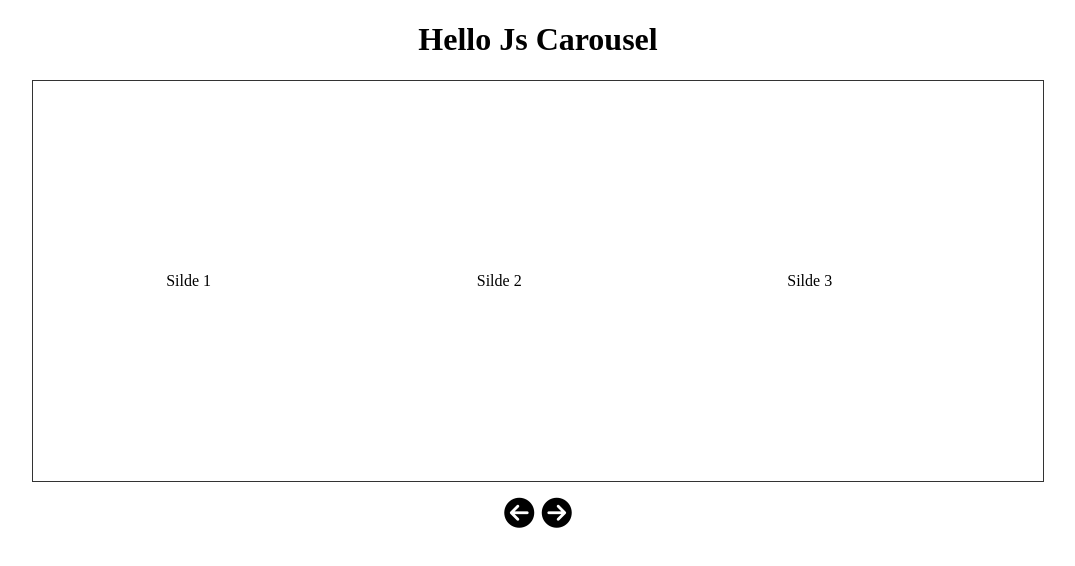
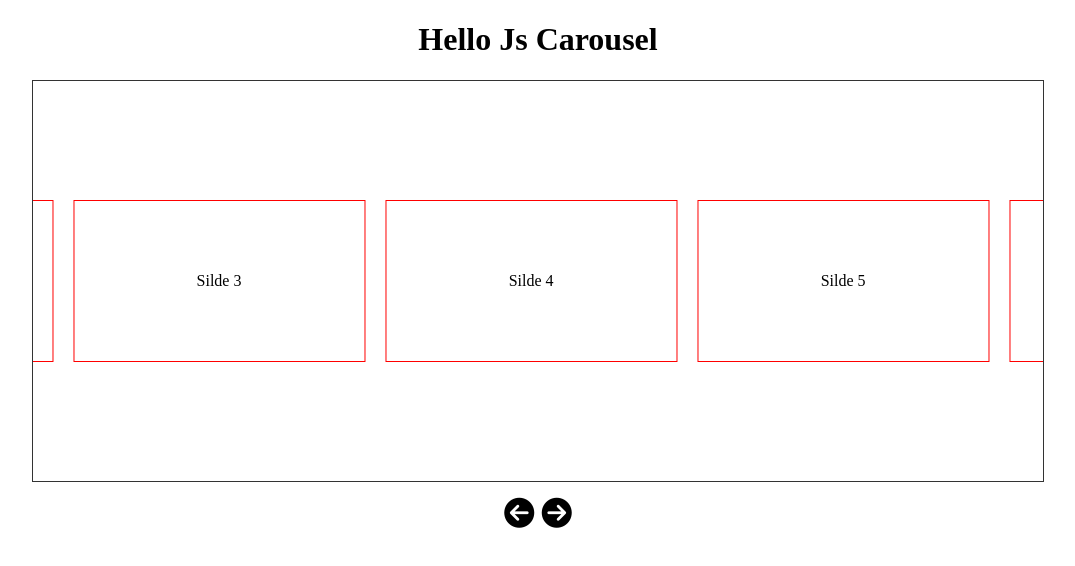
Before and after one commit to ashfak101/js-carousel, a plain HTML site: page index.html in a window 1280 px wide. Both pictures are taken after a click on the element 621 px from the left and 513 px from the top of the page. Shown: the whole page, without its empty margins (102-1177 px from the left). Drawn offline with nearby package versions, Linux system fonts and the light colour scheme.

Commit message:
Normal Carousel

```diff
--- a/app.js
+++ b/app.js
@@ -2,7 +2,7 @@ console.log('hello from js')
 
 
 const sliders =document.querySelector(".sliders");
-const leftArrow = document.getElementById('arrow-l');
+const leftArrow = document.getElementById("arrow-l");
 const  rightArrow= document.getElementById("arrow-r");
 const slider = Array.from(document.getElementsByClassName("slider"))
  let sliderIndex = 0;
@@ -12,7 +12,18 @@ const slider = Array.from(document.getElementsByClassName("slider"))
 // const handleArrow=()=>{
 //     console.log('clicked')
 // }
-rightArrow.addEventListener("click", ()=> {
+ setInterval(()=> {
     sliderIndex = (sliderIndex < 5 )? sliderIndex + 1: 0;
      sliders.style.transform = 'translate(' +( sliderIndex)* -15 +'%)';
-  });
+  },3000);
+
+  leftArrow.addEventListener('click',()=>{
+    sliderIndex = (sliderIndex > 0 )? sliderIndex - 1: 0;
+    sliders.style.transform = 'translate(' +( sliderIndex)* -15 +'%)';
+})
+
+
+rightArrow.addEventListener('click',()=>{
+    sliderIndex = (sliderIndex < 5 )? sliderIndex + 1: 5;
+    sliders.style.transform = 'translate(' +( sliderIndex)* -15 +'%)';
+})
--- a/index.html
+++ b/index.html
@@ -4,6 +4,10 @@
     <meta charset="UTF-8">
     <meta http-equiv="X-UA-Compatible" content="IE=edge">
     <meta name="viewport" content="width=device-width, initial-scale=1.0">
+    <link
+    rel="stylesheet"
+    href="https://cdnjs.cloudflare.com/ajax/libs/animate.css/4.1.1/animate.min.css"
+  />
     <link rel="stylesheet" href="style.css">
     <title>Js Carousel</title>
 
--- a/style.css
+++ b/style.css
@@ -16,12 +16,19 @@ h1 {
   width: 400%;
   /* transform: translate(-30%); */
   transition: ease-in-out all 0.3s;
+  justify-content: center;
+  align-items: center;
+  gap: 20px;
+  padding-left: 30px;
+  padding-right: 30px;
 }
 .sliders div {
   flex-basis: 100%;
   display: flex;
   justify-content: center;
   align-items: center;
+  border: 1px solid red;
+  height: 40%;
 }
 .arrows {
   text-align: center;
```
